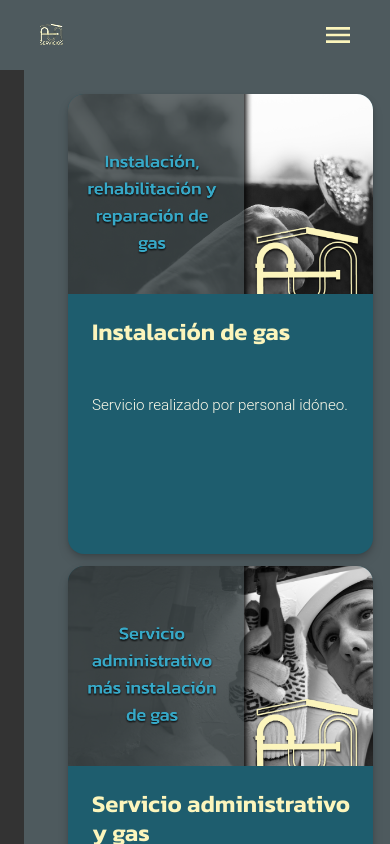
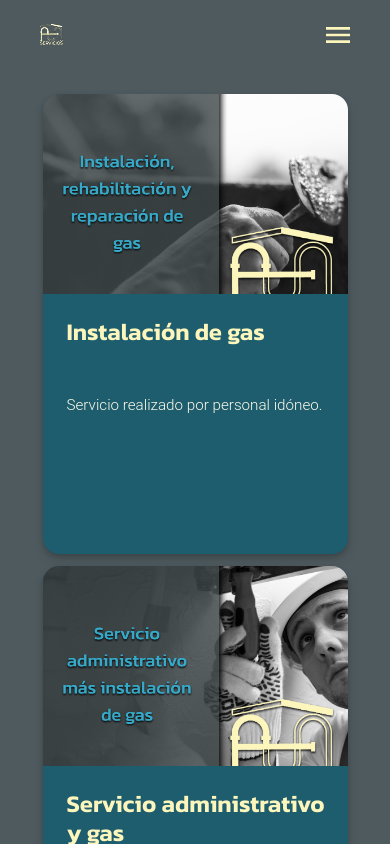
Before and after one commit to EvelynFernandez93/SP-servicios, a React (Vite) app: page /projects in a window 390 px wide. Built offline with nearby package versions, Linux system fonts and the light colour scheme.

Commit message:
Contenedores adaptados para todas las pantallas

```diff
--- a/src/App.css
+++ b/src/App.css
@@ -26,7 +26,7 @@ html, body, #root {
 .contenedor-hijo {
   width: 100%;
   /* max-width: 1920px; */             /* ancho máximo */
- /*  margin: 0 auto; */                /* centrado horizontal */
+  margin: 0 auto;                /* centrado horizontal */
   display: flex;
   flex-direction: column;        /* elementos en columna */
   align-items: center;
@@ -43,7 +43,7 @@ footer {
 }
 
 /* ================= Contenedores de páginas ================= */
-.inicio-contenedor,
+/* .inicio-contenedor,
 .about-contenedor,
 .footer-contenedor,
 .proyectos-contenedor {
@@ -55,7 +55,7 @@ footer {
   align-items: center;
   height: auto;
 
-}
+} */
 
 /* ================= Contenedor de proyectos ================= */
 .todos-los-proyectos {
@@ -66,37 +66,3 @@ footer {
   width: 100%;
   padding: 40px 0;
 }
-
-/* ================= Responsive ================= */
-
-/* Tablets */
-@media (max-width: 1024px) {
-  .contenedor-general,
-  .contenedor-hijo,
-  .inicio-contenedor,
-  .about-contenedor,
-  .proyectos-contenedor {
-    padding: 0 16px;
-  }
-
-  .todos-los-proyectos {
-    gap: 16px;
-  }
-}
-
-/* Celulares */
-@media (max-width: 768px) {
-  .contenedor-general,
-  .contenedor-hijo,
-  .inicio-contenedor,
-  .about-contenedor,
-  .proyectos-contenedor {
-    padding: 0 12px;
-  }
-
-  .todos-los-proyectos {
-    flex-direction: column;
-    align-items: center;
-    gap: 12px;
-  }
-}
--- a/src/Components/About/About.css
+++ b/src/Components/About/About.css
@@ -1,6 +1,6 @@
 .about-contenedor {
 
-    max-width: 1920px;
+   /*  max-width: 1920px; */
     height: auto;
 
 }
--- a/src/Components/Footer/Footer.css
+++ b/src/Components/Footer/Footer.css
@@ -6,7 +6,7 @@ a {
 
 .footer-contenedor{
 display: flex;
-max-width: 1920px;
+/* max-width: 1920px; */
 width: 100%;
 padding: 24px 40px;
 flex-direction: column;
--- a/src/Components/Informacion/Informacion.css
+++ b/src/Components/Informacion/Informacion.css
@@ -1,5 +1,5 @@
 .informacion-contenedor {
-  max-width: 1920px;
+  /* max-width: 1920px; */
   width: 100%;
   display: flex;
   flex-direction: column;
--- a/src/Components/Introduccion/Introduccion.css
+++ b/src/Components/Introduccion/Introduccion.css
@@ -35,7 +35,7 @@ height: auto;
 
   padding: 60px;
   width: 100%;
-  max-width: 1920px;
+ /*  max-width: 1920px; */
   margin: 0 auto;
   background: var(--Foundation-Secundario-secundario-900, #3C4547);
   box-shadow: 0 4px 7.2px rgba(0, 0, 0, 0.25);
--- a/src/Components/ItemDetail/ItemDetail.css
+++ b/src/Components/ItemDetail/ItemDetail.css
@@ -6,7 +6,7 @@
     gap: 28px;
     padding: 24px;
     width: 100%;
-    max-width: 1920px; /* limita ancho en desktop */
+
     margin: 0 auto;
     background: var(--Foundation-Secundario-secundario-800, #4E5A5E);
 }
--- a/src/Components/Navbar/Navbar.css
+++ b/src/Components/Navbar/Navbar.css
@@ -23,7 +23,7 @@ a:hover, a:active {
 /* Contenedor del contenido */
 .navbar-contenedor {
   width: 100%;
-  max-width: 1920px;
+  /* max-width: 1920px; */
   display: flex;
   justify-content: space-between;
   align-items: center;
--- a/src/Components/Presentacion/Presentacion.css
+++ b/src/Components/Presentacion/Presentacion.css
@@ -31,7 +31,7 @@
  .presentacion-contenedor {
   position: relative;
   width: 100%;
-  max-width: 1920px;
+ /*  max-width: 1920px; */
   display: flex;
   justify-content: center;
   align-items: center;
--- a/src/Components/Servicios/Servicios.css
+++ b/src/Components/Servicios/Servicios.css
@@ -1,6 +1,6 @@
 /* === CONTENEDOR PRINCIPAL === */
 .servicios-contenedor {
-  max-width: 1920px;
+/*   max-width: 1920px; */
   display: flex;
   width: 100%;
   height: auto;
```
